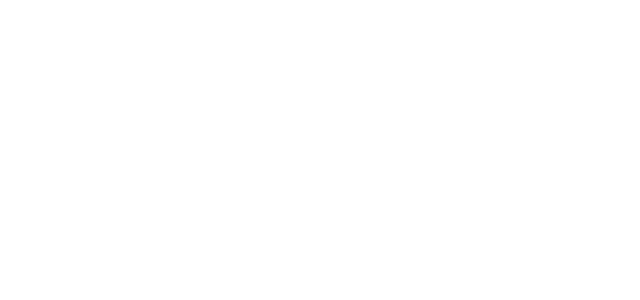
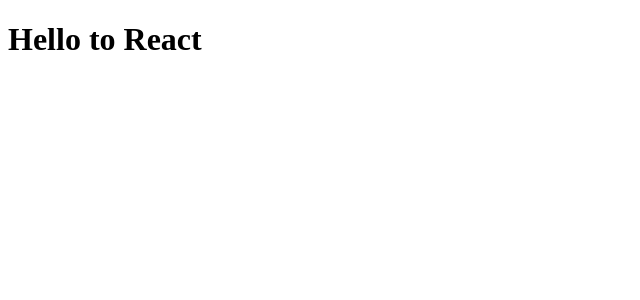
Before and after one commit to HirushaRukmal/Research-Project-Management-Tool-Frontend, a React (Vite) app: page / in a window 1280 px wide. Before the commit this address had no page. Shown: the top 300 px of the page, without its empty margins (0-640 px from the left). Built offline with nearby package versions, Linux system fonts and the light colour scheme.

Commit message:
build issue fixed with parcel build and run

```diff
--- a/package.json
+++ b/package.json
@@ -2,11 +2,9 @@
   "name": "frontend",
   "version": "1.0.0",
   "description": "Reasearch Project Tool - frontend ",
-  "source": "src/index.jsx",
-  "main": "build/main.js",
   "scripts": {
     "start": "set PORT=3000 && parcel public/index.html",
-    "build": "parcel build"
+    "build": "parcel build public/index.html"
   },
   "author": "Isuru Pathum Herath",
   "license": "ISC",
--- a/public/index.html
+++ b/public/index.html
@@ -9,7 +9,7 @@
 
 <body>
     <div id="root"></div>
-    <script type="module" src="../src/index.jsx"></script>
+    <script type="module" src="../src/index.js"></script>
 </body>
 
 </html>
--- a/src/App.jsx
+++ b/src/App.js
@@ -10,7 +10,7 @@
                 <Routes>
 
                     {/* Public Route */}
-                    <Route path="/home" element={<Home />} />
+                    <Route path="/" element={<Home />} />
                 </Routes>
             </Router>
         </>
```
Also changed, not shown: src/Home.js (renamed from src/Home.jsx), src/index.js (renamed from src/index.jsx).
